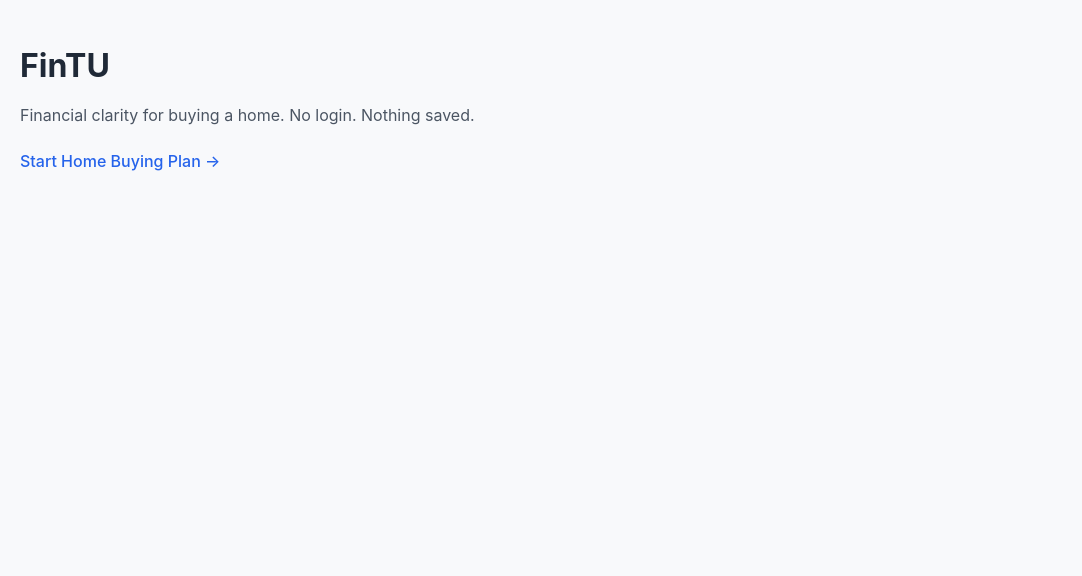
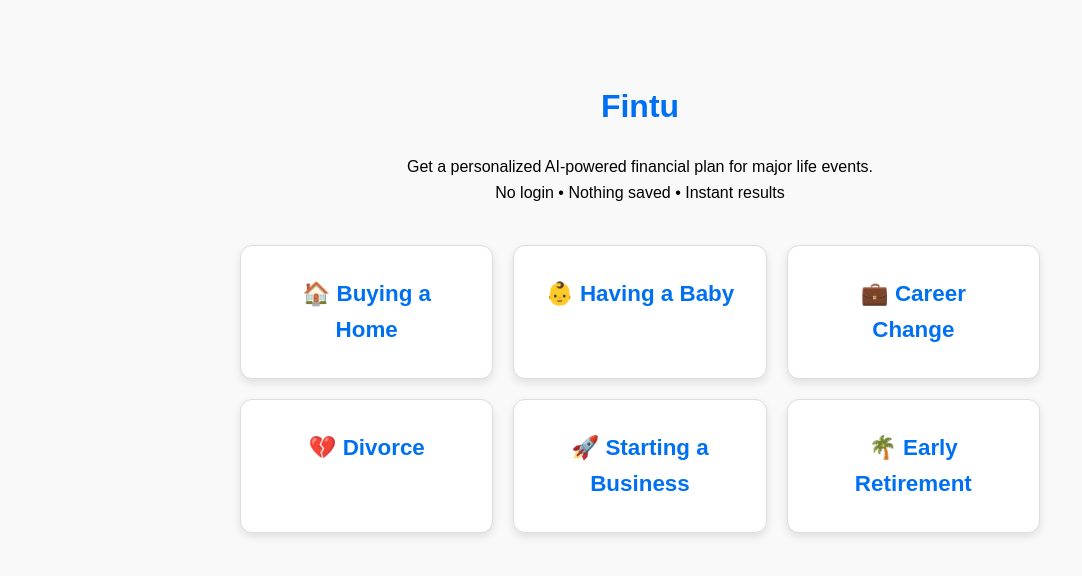
Before and after one commit to bgc104/fintu2, a website: page public/index.html in a window 1280 px wide. Shown: the whole page, without its empty margins (0-1082 px from the left). Drawn offline with Linux system fonts and the light colour scheme.

Commit message:
Update index.html

```diff
--- a/public/index.html
+++ b/public/index.html
@@ -2,12 +2,30 @@
 <html lang="en">
 <head>
   <meta charset="UTF-8" />
-  <title>FinTU — Home Buying Planner</title>
-  <link rel="stylesheet" href="styles.css" />
+  <meta name="viewport" content="width=device-width, initial-scale=1.0"/>
+  <title>Fintu - AI Financial Life Planning</title>
+  <style>
+    body { font-family: Arial, sans-serif; max-width: 800px; margin: 40px auto; padding: 20px; line-height: 1.6; background: #f9f9f9; }
+    h1 { text-align: center; color: #0070f3; }
+    p { text-align: center; }
+    .events { display: grid; gap: 20px; margin-top: 40px; grid-template-columns: repeat(auto-fit, minmax(250px, 1fr)); }
+    .event-card { padding: 30px; background: white; border: 1px solid #ddd; border-radius: 12px; text-align: center; box-shadow: 0 4px 8px rgba(0,0,0,0.1); transition: transform 0.2s; }
+    .event-card:hover { transform: translateY(-5px); }
+    .event-card a { text-decoration: none; color: #0070f3; font-size: 1.4em; font-weight: bold; }
+    .event-card a:hover { text-decoration: underline; }
+  </style>
 </head>
 <body>
-  <h1>FinTU</h1>
-  <p>Financial clarity for buying a home. No login. Nothing saved.</p>
-  <a href="home-buying.html">Start Home Buying Plan →</a>
+  <h1>Fintu</h1>
+  <p>Get a personalized AI-powered financial plan for major life events.<br>No login • Nothing saved • Instant results</p>
+
+  <div class="events">
+    <div class="event-card"><a href="/home-buying.html">🏠 Buying a Home</a></div>
+    <div class="event-card"><a href="/having-a-baby.html">👶 Having a Baby</a></div>
+    <div class="event-card"><a href="/career-change.html">💼 Career Change</a></div>
+    <div class="event-card"><a href="/divorce.html">💔 Divorce</a></div>
+    <div class="event-card"><a href="/starting-business.html">🚀 Starting a Business</a></div>
+    <div class="event-card"><a href="/early-retirement.html">🌴 Early Retirement</a></div>
+  </div>
 </body>
 </html>
```
